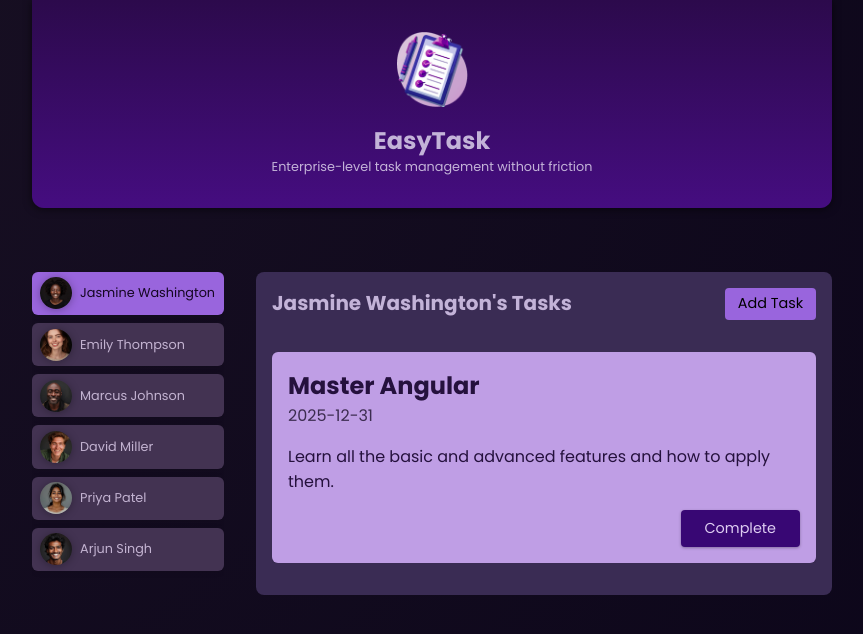
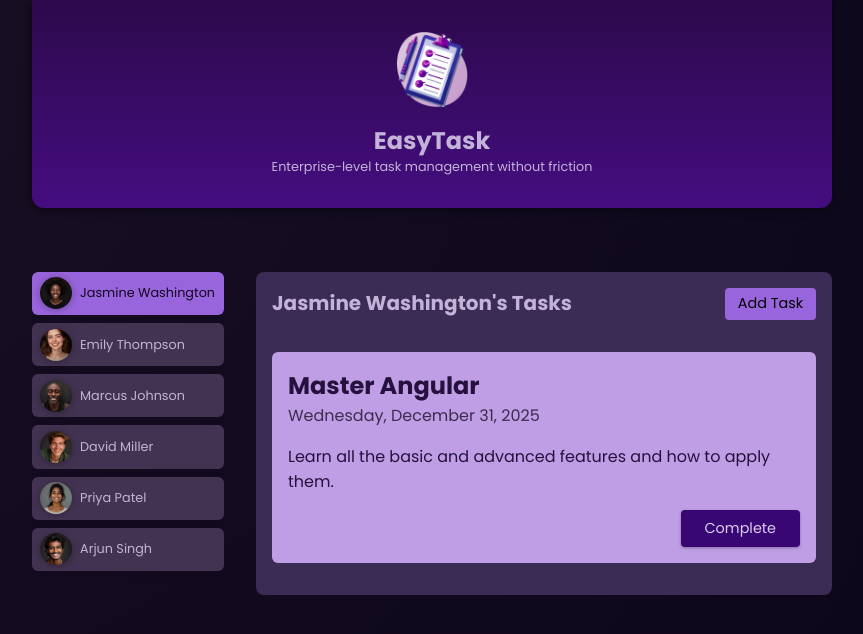
Before and after one commit to RichBurman/Task-Management-Tool, an Angular app: page / in a window 1280 px wide. Both pictures are taken after a click on the button "Jasmine Washington". Shown: the top 634 px of the page, without its empty margins (208-1071 px from the left). Built offline with nearby package versions, Linux system fonts and the light colour scheme.

Commit message:
Refactor task component to display formatted due date

```diff
--- a/src/app/tasks/task/task.component.html
+++ b/src/app/tasks/task/task.component.html
@@ -1,7 +1,7 @@
 <app-card>
     <article>
         <h2>{{ task.title }}</h2>
-        <time>{{ task.dueDate }} </time>
+        <time>{{ task.dueDate | date: 'fullDate' }} </time>
         <p>{{ task.summary }}</p>
         <p class="actions">
             <button (click)="onCompleteTask()">Complete</button>
--- a/src/app/tasks/task/task.component.ts
+++ b/src/app/tasks/task/task.component.ts
@@ -1,4 +1,5 @@
 import { Component, EventEmitter, Input, Output } from '@angular/core';
+import { DatePipe } from '@angular/common';
 
 import { Task } from './task.model';
 import { CardComponent } from "../../shared/card/card.component";
@@ -6,7 +7,7 @@
 @Component({
   selector: 'app-task',
   standalone: true,
-  imports: [CardComponent],
+  imports: [CardComponent, DatePipe],
   templateUrl: './task.component.html',
   styleUrl: './task.component.css'
 })
```
